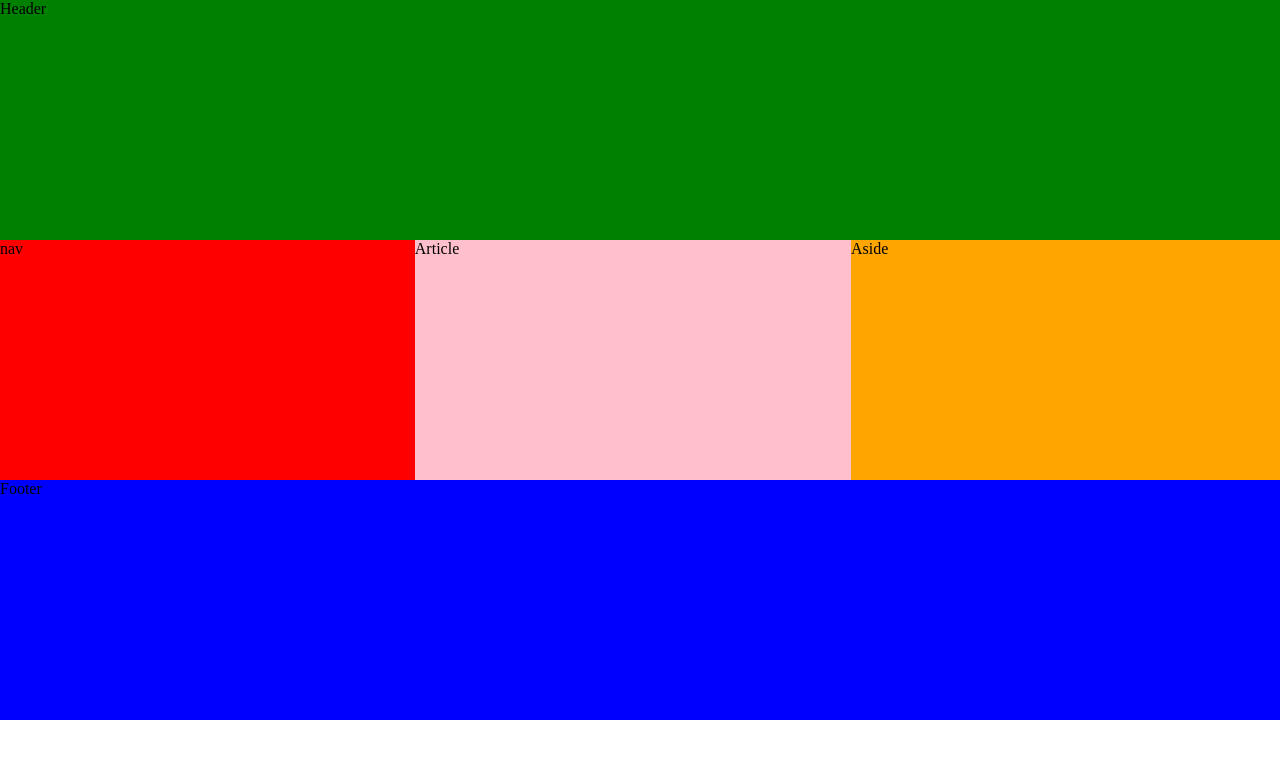
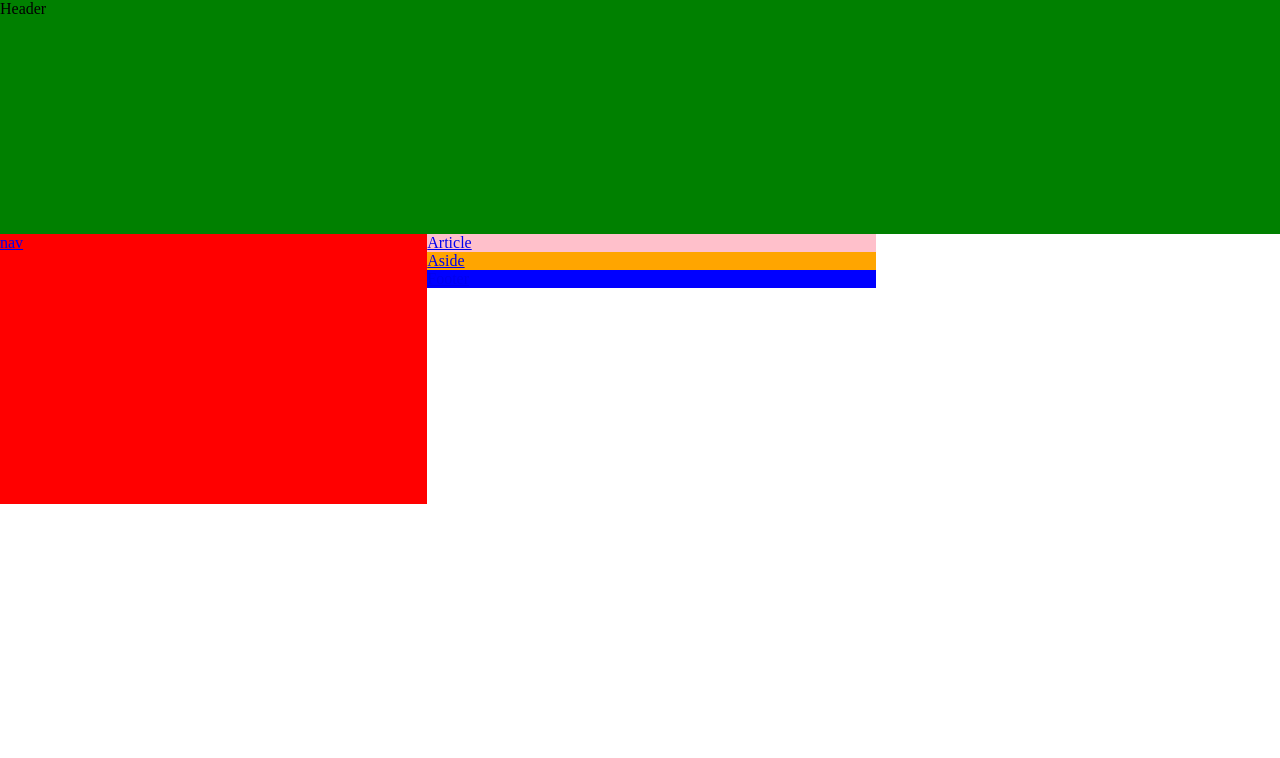
Before and after one commit to Accoder11/gridPractice, a plain HTML site: page index.html in a window 1280 px wide. Drawn offline with Linux system fonts and the light colour scheme.

Commit message:
Update index.html

```diff
--- a/index.html
+++ b/index.html
@@ -10,7 +10,7 @@
   <body>
     <div class="grid">
       <header>Header</header>
-      <nav>nav</nav>
+      <nav><a href="grid.html">nav</nav>
       <article>Article</article>
       <aside>Aside</aside>
       <footer>Footer</footer>
```
